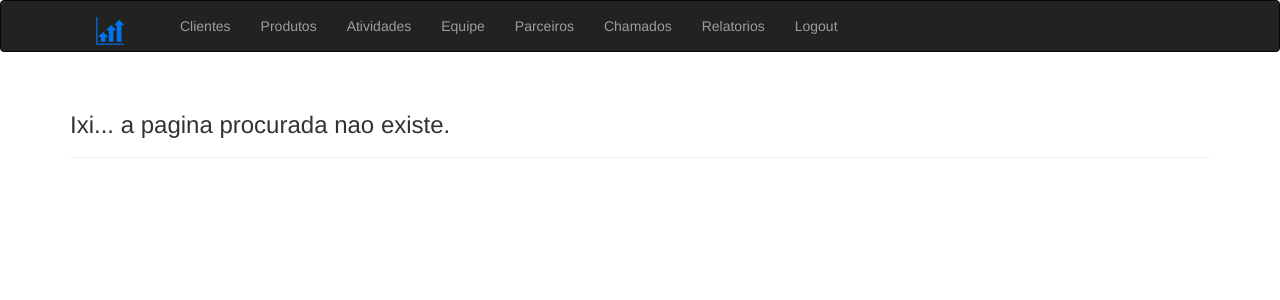
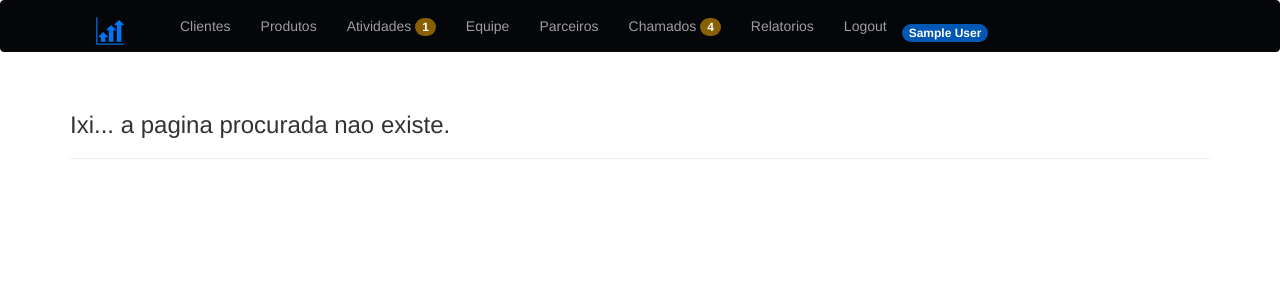
Before and after one commit to ebertolo/evnd, a Flask app: template app/templates/exceptions/404.html in a window 1280 px wide. Shown: the top 300 px of the page. Run offline with Flask 2, Linux system fonts and the light colour scheme; the template is opened without the code that fills it, so the values that code supplies are empty; the visitor is signed in with stand-in values (Sample User, id 1); some libraries are stand-ins or nearby versions.

Commit message:
Menu Layout, better navigation design, user session data

```diff
--- a/app/models.py
+++ b/app/models.py
@@ -293,9 +293,9 @@ def get_states():
 
 def get_customer_types():
     customer_types = [
-        [1,"Lead/Prospect"],
-        [2, "Cliente Ativo"],
-        [3, "Cliente Vip"],
+        [0,"Lead/Prospect"],
+        [1, "Cliente Ativo"],
+        [2, "Cliente Vip"],
 
     ]
     return customer_types
--- a/app/templates/base.html
+++ b/app/templates/base.html
@@ -8,6 +8,7 @@
 {% block navbar %}
 <div class="navbar navbar-inverse" role="navigation">
     <div class="container">
+
         <div class="navbar-header">
             <button type="button" class="navbar-toggle"
             data-toggle="collapse" data-target=".navbar-collapse">
@@ -20,21 +21,26 @@
                 <img class="navbar-brand img-responsive"  title="Pagina Inicial" style="height:80px; margin-top:-25px; width: auto; margin-left:0px" src="{{ url_for('static', filename='logo_small.png') }}">
             </a>
         </div>
+
         <div class="navbar-collapse collapse">
             <ul class="nav navbar-nav">
                 <li><a href="/customers">Clientes</a></li>
                 <li><a href="/products">Produtos</a></li>
-                <li><a href="/activities">Atividades</a></li>
+                <li><a href="/activities">Atividades <span class="pop badge badge-dark">1</span></a></li>
                 <li><a href="/sales-person">Equipe</a></li>
                 <li><a href="/partners">Parceiros</a></li>
-                <li><a href="/service-tickets">Chamados</a></li>
-                <li><a href="/service-tickets/rpt">Relatorios</a></li>
-
+                <li><a href="/service-tickets">Chamados <span class="pop badge badge-light">4</span></a></li>
+                <li><a href="/reports">Relatorios</a></li>
             {% if current_user.is_authenticated %}
                 <li><a href="{{ url_for('logout')}}">Logout</a></li>
             {% else %}
                 <li><a href="{{ url_for('login')}}">Login</a></li>
             {% endif %}
+            {%if current_time %}
+                <li><div class="evnd-date badge badge-dark"> {{moment(current_time).format('DD/MM/YYYY')}} </div></li>
+            {%endif%}
+                <li><div class="evnd badge badge-dark">{{session.get('user_name')}}</div></a>
+
             </ul>
         </div>
     </div>
@@ -45,10 +51,10 @@
 {% block content %}
 <div class="container">
     {% for message in get_flashed_messages() %}
-    <div class="alert alert-warning">
-        <button type="button" class="close" data-dismiss="alert">&times;</button>
-        {{ message }}
-    </div>
+        <div class="alert alert-warning">
+            <button type="button" class="close" data-dismiss="alert">&times;</button>
+            {{ message }}
+        </div>
     {% endfor %}
     {% block page_content %} {% endblock %}
 </div>
@@ -57,4 +63,5 @@
 {% block scripts %}
 {{ super() }}
 {{ moment.include_moment() }}
+{{ moment.locale('pt')}}
 {% endblock %}
--- a/app/templates/bootstrap/base.html
+++ b/app/templates/bootstrap/base.html
@@ -29,6 +29,31 @@
           padding: 0;
           color: red;
         }
+
+        table.rpt {
+          table-layout: auto !important;
+          width: 70% !important;
+        }
+
+        div.evnd{
+          margin-top: 27% !important;
+          background-color: #0057B4!important;
+        }
+
+        div.evnd-date{
+          margin-top: 23% !important;
+          background-color: #050609!important;
+          color: #048A81;
+        }
+
+        div.navbar-inverse{
+          background-color: #050609 !important;
+        }
+
+        span.pop{
+          background-color: #895F04;
+        }
+
       </style>
       {%- endblock styles %}
 
```
Also changed, not shown: app/templates/pages/reports.html (+18 -2 lines), app/views.py (+14 -9 lines).
